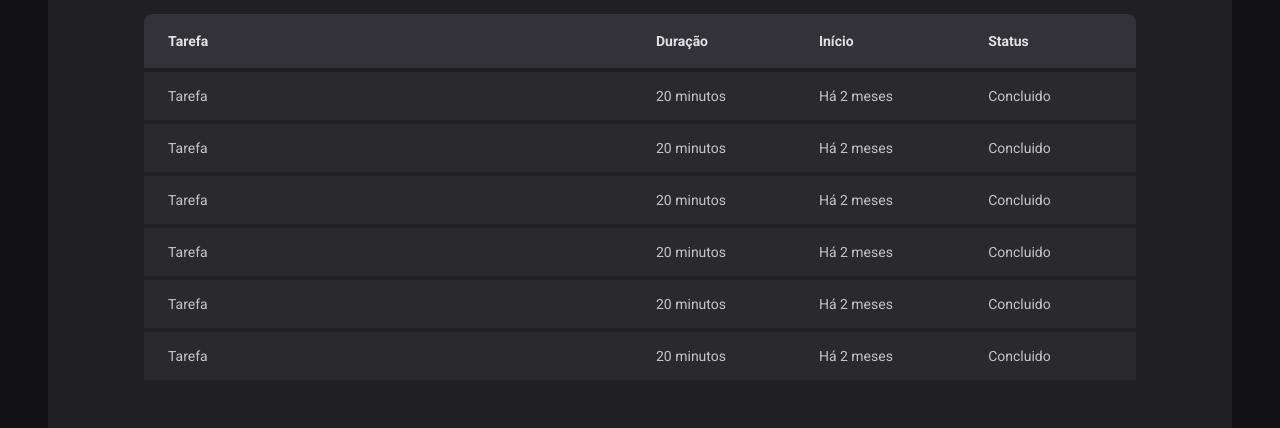
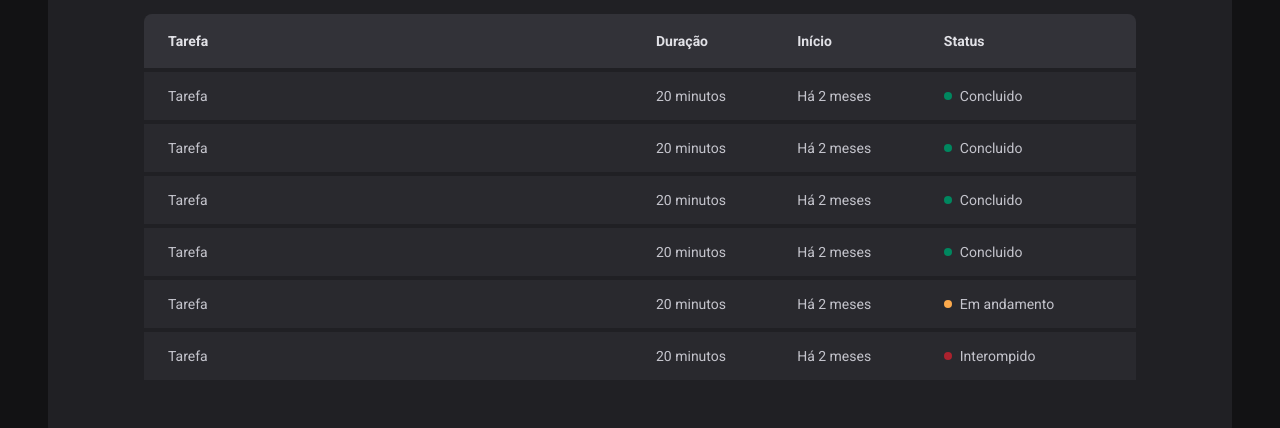
Before and after one commit to pedroGermano/2-ignite-timer, a React (Vite) app: page /history in a window 1280 px wide. Shown: the part 285-713 px from the top of the page. Built offline with nearby package versions, Linux system fonts and the light colour scheme.

Commit message:
component status

```diff
--- a/src/pages/History/index.tsx
+++ b/src/pages/History/index.tsx
@@ -1,4 +1,4 @@
-import { HistoryContainer, HistoryList } from "./styles";
+import { HistoryContainer, HistoryList, Status } from "./styles";
 
 export function History() {
   return (
@@ -19,37 +19,49 @@
               <td>Tarefa</td>
               <td>20 minutos</td>
               <td>Há 2 meses</td>
-              <td>Concluido</td>
+              <td>
+                <Status statusColor="green">Concluido</Status>
+              </td>
             </tr>
             <tr>
               <td>Tarefa</td>
               <td>20 minutos</td>
               <td>Há 2 meses</td>
-              <td>Concluido</td>
+              <td>
+                <Status statusColor="green">Concluido</Status>
+              </td>
             </tr>
             <tr>
               <td>Tarefa</td>
               <td>20 minutos</td>
               <td>Há 2 meses</td>
-              <td>Concluido</td>
+              <td>
+                <Status statusColor="green">Concluido</Status>
+              </td>
             </tr>
             <tr>
               <td>Tarefa</td>
               <td>20 minutos</td>
               <td>Há 2 meses</td>
-              <td>Concluido</td>
+              <td>
+                <Status statusColor="green">Concluido</Status>
+              </td>
             </tr>
             <tr>
               <td>Tarefa</td>
               <td>20 minutos</td>
               <td>Há 2 meses</td>
-              <td>Concluido</td>
+              <td>
+                <Status statusColor="yellow">Em andamento</Status>
+              </td>
             </tr>
             <tr>
               <td>Tarefa</td>
               <td>20 minutos</td>
               <td>Há 2 meses</td>
-              <td>Concluido</td>
+              <td>
+                <Status statusColor="red">Interompido</Status>
+              </td>
             </tr>
           </tbody>
         </table>
--- a/src/pages/History/styles.ts
+++ b/src/pages/History/styles.ts
@@ -56,3 +56,26 @@
     }
   }
 `;
+
+const STATUS_COLORS = {
+  yellow: "yellow-500",
+  green: "green-500",
+  red: "red-500",
+} as const;
+interface StatusProps {
+  statusColor: keyof typeof STATUS_COLORS;
+}
+
+export const Status = styled.span<StatusProps>`
+  display: flex;
+  align-items: center;
+  gap: 0.5rem;
+
+  &::before {
+    content: "";
+    width: 0.5rem;
+    height: 0.5rem;
+    border-radius: 50%;
+    background: ${(props) => props.theme[STATUS_COLORS[props.statusColor]]};
+  }
+`;
```
